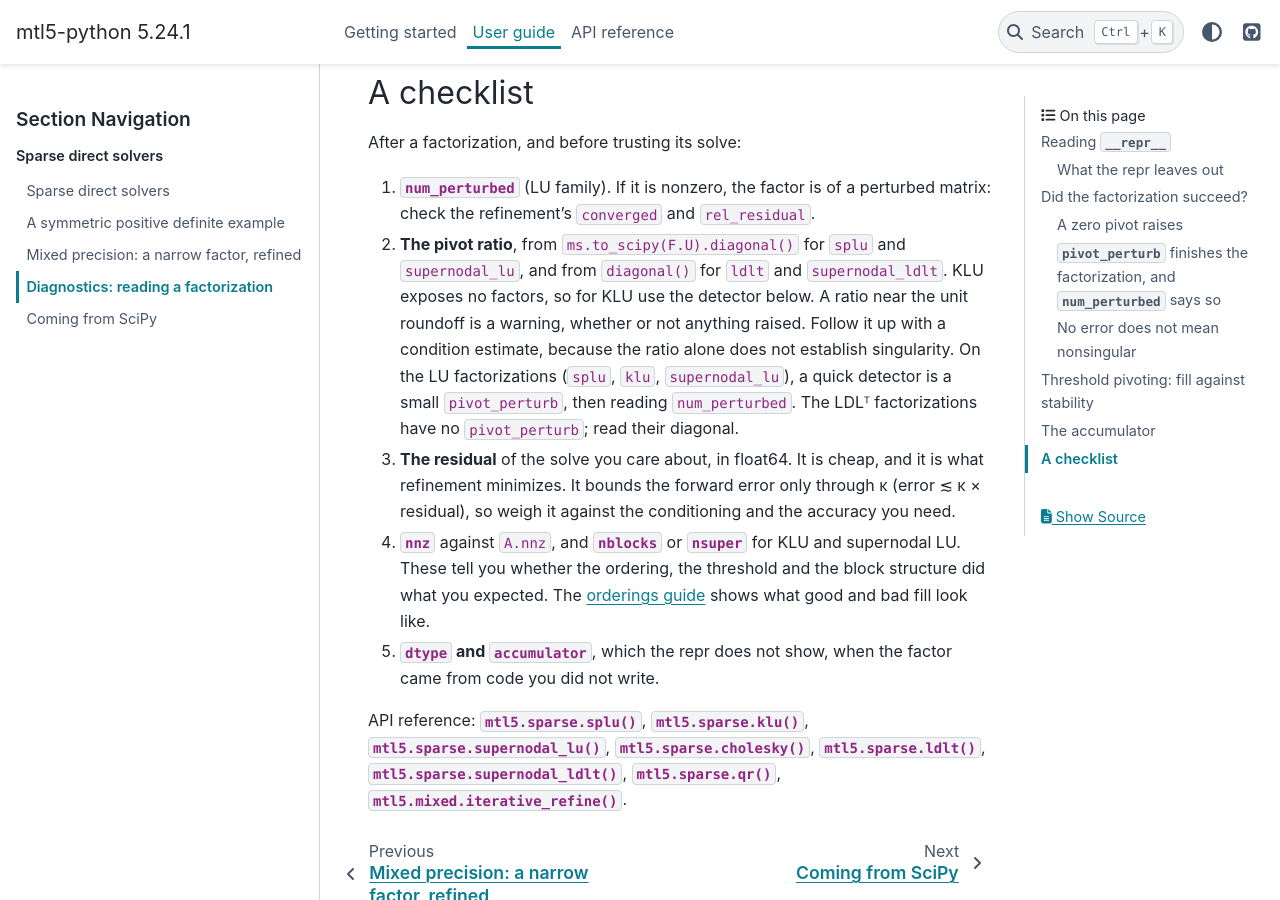
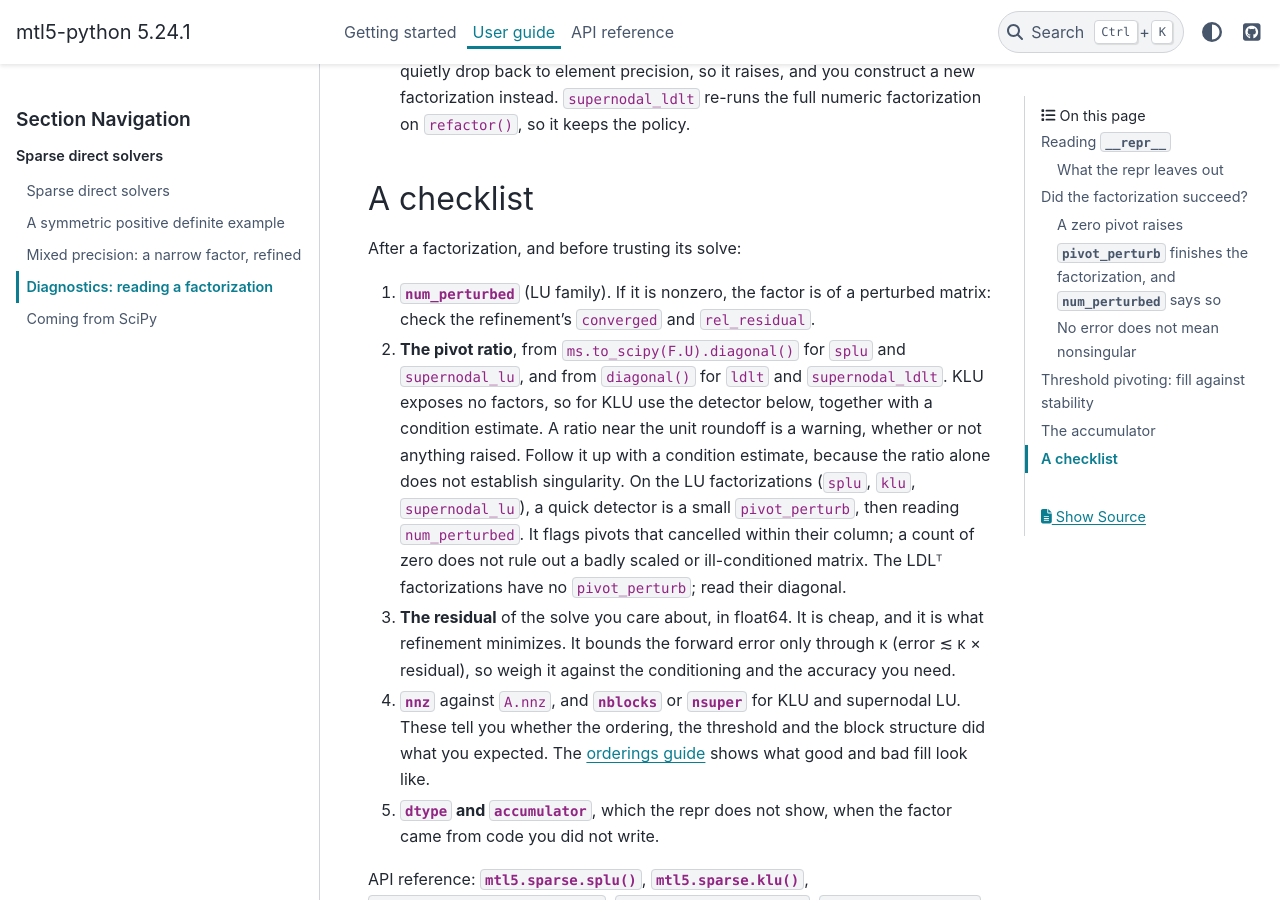
Before and after one commit to stillwater-sc/mtl5-python, a Sphinx documentation site: the page built from docs/guide/diagnostics.md, in a window 1280 px wide and 900 px high, scrolled down 10891 px. Built offline with Sphinx 7.4.7 and the PyData theme 0.15.4, drawn with Linux system fonts in a browser that asks for light colours; pages that are not in the unit, such as notebooks, are missing from menus; some of the changed text lies outside the part shown.

Commit message:
docs(guide): the pivot_perturb detector misses a badly scaled matrix
pivot_perturb compares each pivot with its own column's maximum, so it
flags pivots that cancelled, not scaling: diag(1, 1e-16) reports
num_perturbed=0 in splu, supernodal_lu and klu (scale=False) although its
pivot ratio is 1e-16. The page and the checklist now say a zero count does
not rule out poor conditioning, and pair the detector with a condition
estimate for KLU. From CodeRabbit's review of #134.

Relates to #125

Co-Authored-By: Claude Opus 5.5 <noreply@anthropic.com>

````diff
--- a/docs/guide/diagnostics.md
+++ b/docs/guide/diagnostics.md
@@ -255,8 +255,13 @@ The factor reports `num_perturbed=0`, and `solve` returns a vector of size
   conditioned, has pivots from 1 to 2⁵⁹ under partial pivoting. A large ratio
   does not prove good conditioning either. When the ratio is small, estimate
   the condition number before concluding anything.
-- **A small `pivot_perturb` as a detector.** With `pivot_perturb=1e-10`, the
-  same factorization reports the tiny pivot:
+- **A small `pivot_perturb` as a detector.** It compares each pivot with
+  the largest entry of its own column, so it catches a pivot that has
+  cancelled. It does not catch a badly scaled matrix: in diag(1, 10⁻¹⁶)
+  each pivot is its column's maximum, so nothing is flagged, even though
+  the pivot ratio is 10⁻¹⁶. A zero count does not rule out poor
+  conditioning. Here it does catch the cancelled pivot: with
+  `pivot_perturb=1e-10`, the same factorization reports it:
 
 ```{code-cell} python
 detected = {
@@ -517,11 +522,14 @@ After a factorization, and before trusting its solve:
    perturbed matrix: check the refinement's `converged` and `rel_residual`.
 2. **The pivot ratio**, from `ms.to_scipy(F.U).diagonal()` for `splu` and
    `supernodal_lu`, and from `diagonal()` for `ldlt` and `supernodal_ldlt`.
-   KLU exposes no factors, so for KLU use the detector below. A ratio near
+   KLU exposes no factors, so for KLU use the detector below, together with
+   a condition estimate. A ratio near
    the unit roundoff is a warning, whether or not anything raised. Follow it
    up with a condition estimate, because the ratio alone does not establish
    singularity. On the LU factorizations (`splu`, `klu`, `supernodal_lu`),
    a quick detector is a small `pivot_perturb`, then reading `num_perturbed`.
+   It flags pivots that cancelled within their column; a count of zero does
+   not rule out a badly scaled or ill-conditioned matrix.
    The LDLᵀ factorizations have no `pivot_perturb`; read their diagonal.
 3. **The residual** of the solve you care about, in float64. It is cheap,
    and it is what refinement minimizes. It bounds the forward error only
````
